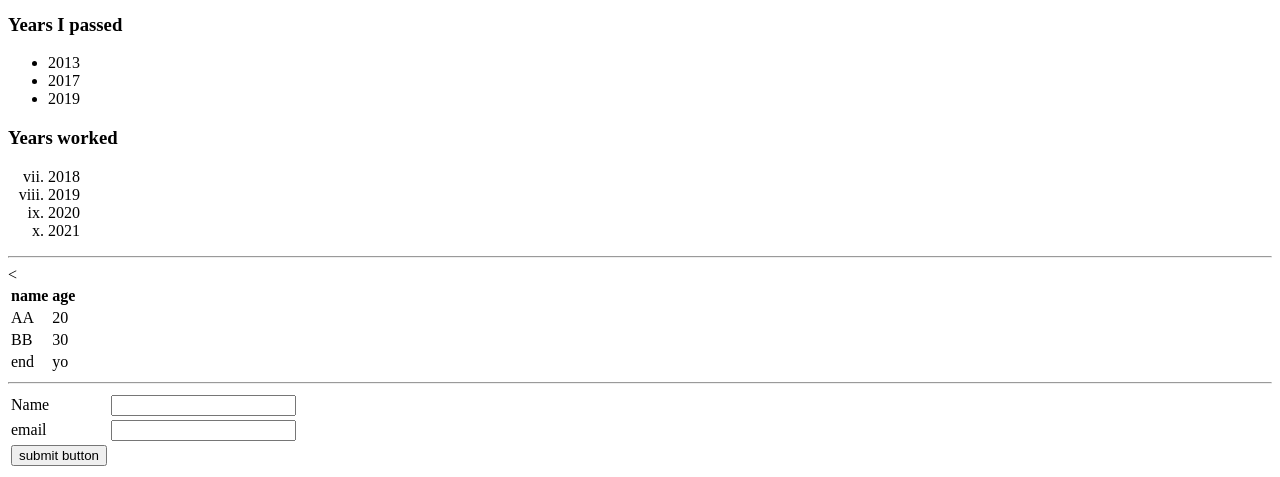
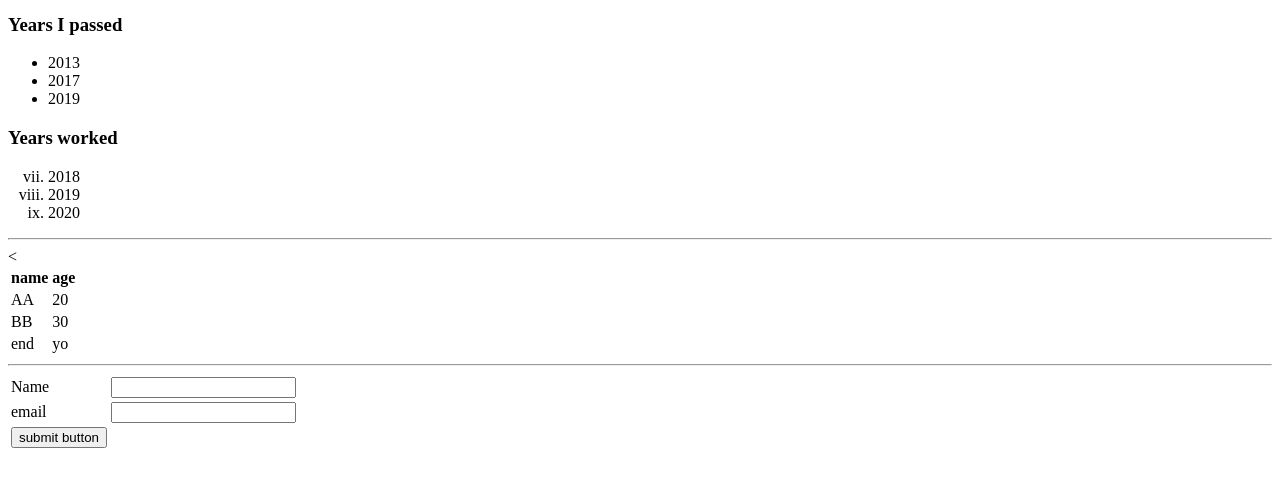
Before and after one commit to deepikapu07/cv, a plain HTML site: page index.html in a window 1280 px wide. Shown: the part 333-810 px from the top of the page. Drawn offline with Linux system fonts and the light colour scheme.

Commit message:
Reverting third commit partially

```diff
--- a/index.html
+++ b/index.html
@@ -31,7 +31,6 @@
       <li>2018 </li>
       <li>2019 </li>
       <li>2020 </li>
-      <li>2021 </li>
     </ol>
 
     <hr>
```
